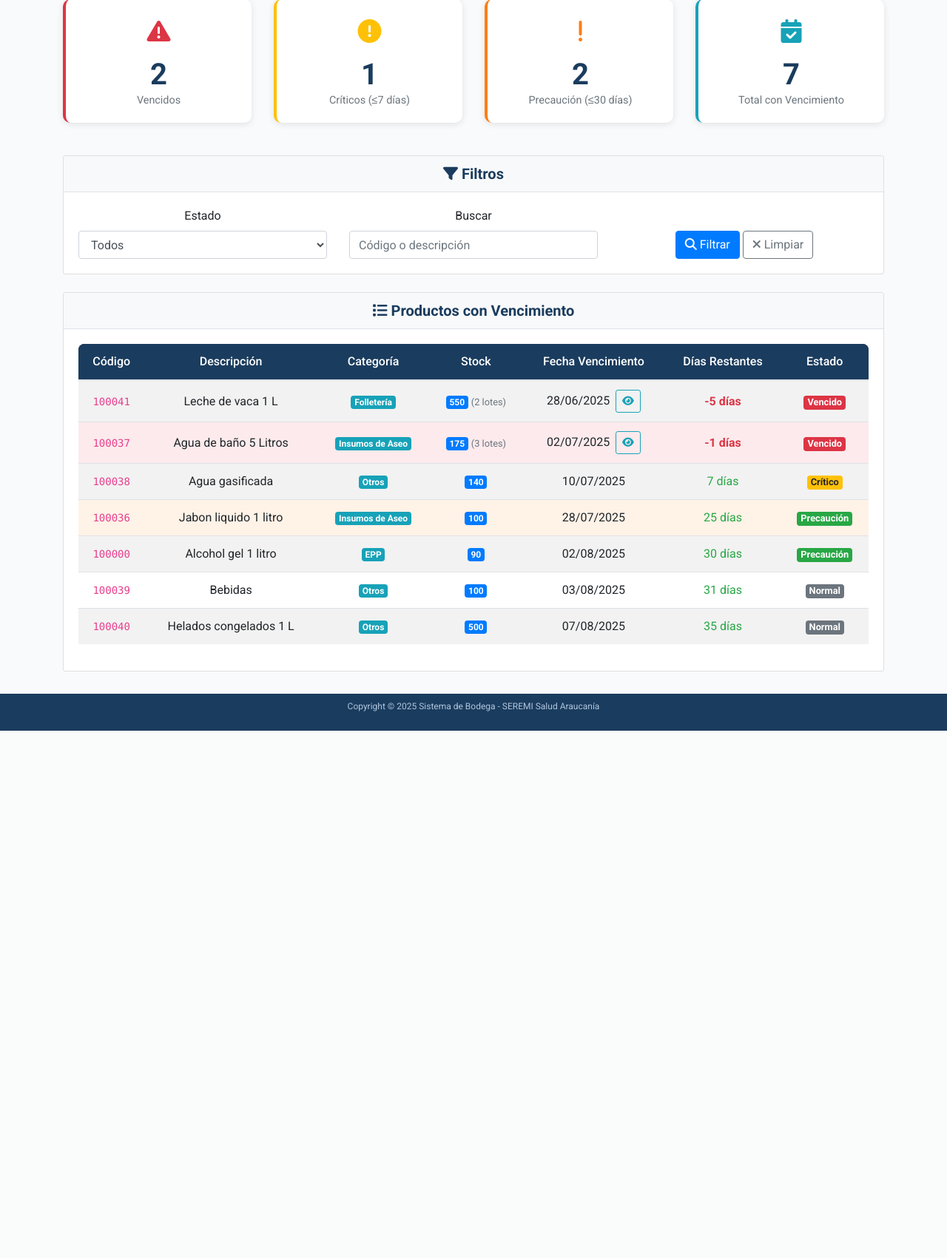
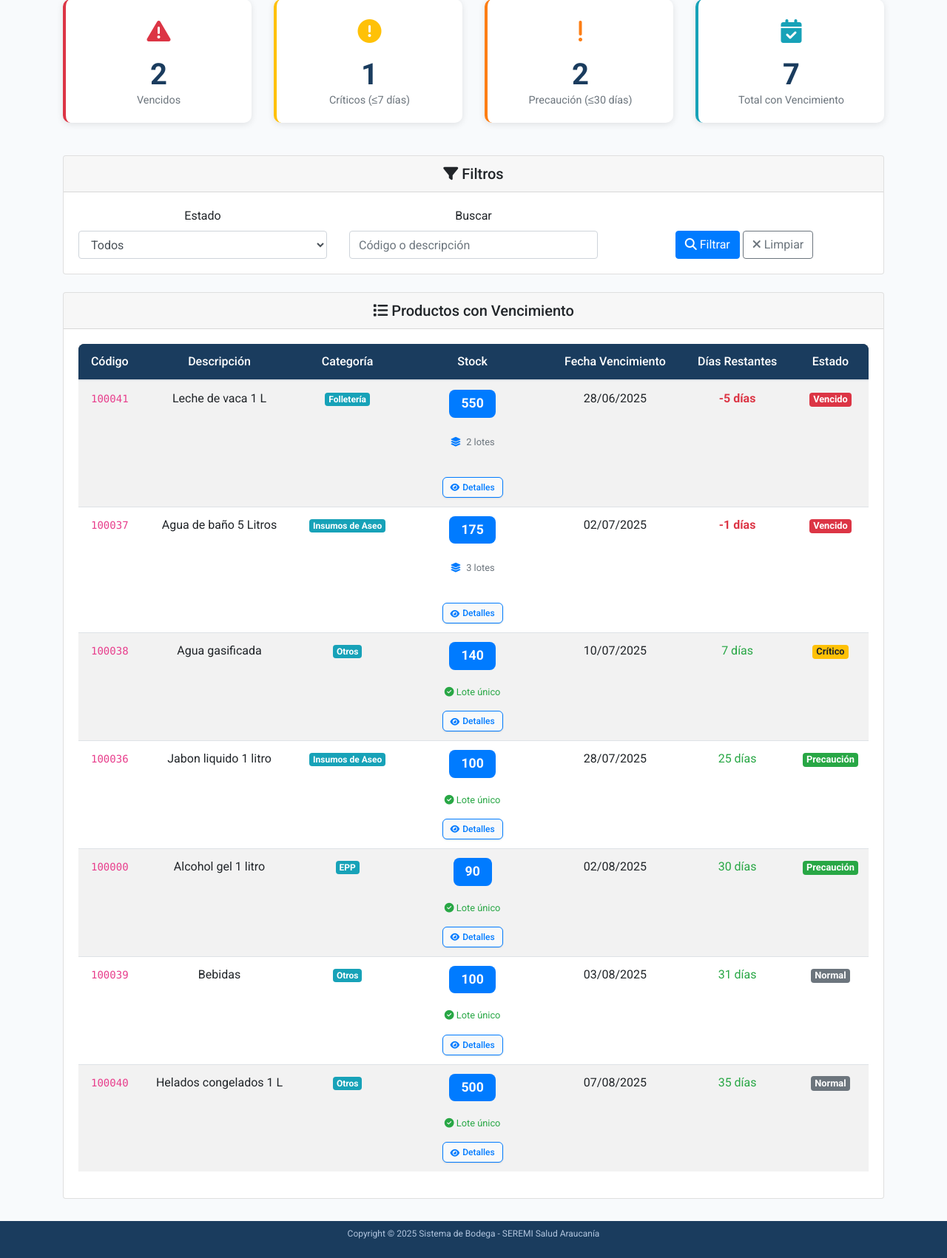
Before and after one commit to Robinson2024/bodega_seremi, a Django app: page /accounts/control-vencimientos/ in a window 1280 px wide. Shown: the part 359-2060 px from the top of the page at 74% size. Before the commit the page ends 1347 px from the top, so only its background shows below. Run offline with Django 5.2, Linux system fonts and the light colour scheme; a user stored in the database is signed in; data comes from the database, SQL or seed files in the repository; both versions use the stored data as it was after the commit; some libraries are stand-ins or nearby versions.

Commit message:
se mejora la visual y corrigen errores de la vista control de vencimiento

```diff
--- a/sistema_bodega/accounts/templates/accounts/control_vencimientos.html
+++ b/sistema_bodega/accounts/templates/accounts/control_vencimientos.html
@@ -138,20 +138,56 @@
                                         <span class="badge badge-secondary">Sin categoría</span>
                                     {% endif %}
                                 </td>
-                                <td>
-                                    <span class="badge badge-primary">{{ item.producto.stock }}</span>
-                                    {% if item.total_lotes > 1 %}
-                                        <small class="text-muted">({{ item.total_lotes }} lotes)</small>
-                                    {% endif %}
+                                <td class="text-center stock-column">
+                                    <div class="stock-container-clean">
+                                        <!-- Stock total principal -->
+                                        <div class="stock-main-number">
+                                            <span class="badge badge-primary badge-stock">{{ item.producto.stock }}</span>
+                                        </div>
+
+                                        <!-- Detalle de lotes verticalmente -->
+                                        {% if item.total_lotes > 1 %}
+                                            <div class="lotes-clean-list">
+                                                <div class="lotes-header-minimal">
+                                                    <small class="text-muted"><i class="fas fa-layer-group"></i> {{ item.total_lotes }} lotes</small>
+                                                </div>
+                                                <div class="lotes-vertical">
+                                                    {% for lote in item.lotes_info|slice:":3" %}
+                                                        <div class="lote-item-clean">
+                                                            <span class="lote-label">L{{ lote.numero }}:</span>
+                                                            <span class="lote-stock">{{ lote.stock }}</span>
+                                                        </div>
+                                                    {% endfor %}
+                                                    {% if item.lotes_info|length > 3 %}
+                                                        <div class="lote-item-clean more-lotes">
+                                                            <span class="text-muted small">+{{ item.lotes_info|length|add:"-3" }} más</span>
+                                                        </div>
+                                                    {% endif %}
+                                                </div>
+                                                <div class="details-button-container">
+                                                    <a href="{% url 'detalle-lotes-producto' item.producto.codigo_barra %}"
+                                                       class="btn-details-clean">
+                                                        <i class="fas fa-eye"></i> Detalles
+                                                    </a>
+                                                </div>
+                                            </div>
+                                        {% elif item.total_lotes == 1 %}
+                                            <div class="single-lote-clean">
+                                                <small class="text-success">
+                                                    <i class="fas fa-check-circle"></i> Lote único
+                                                </small>
+                                                <div class="details-button-container">
+                                                    <a href="{% url 'detalle-lotes-producto' item.producto.codigo_barra %}"
+                                                       class="btn-details-clean">
+                                                        <i class="fas fa-eye"></i> Detalles
+                                                    </a>
+                                                </div>
+                                            </div>
+                                        {% endif %}
+                                    </div>
                                 </td>
                                 <td>
                                     {{ item.proximo_vencimiento|date:"d/m/Y" }}
-                                    {% if item.total_lotes > 1 %}
-                                        <a href="{% url 'detalle-lotes-producto' item.producto.codigo_barra %}"
-                                           class="btn btn-sm btn-outline-info ml-1" title="Ver todos los lotes">
-                                            <i class="fas fa-eye"></i>
-                                        </a>
-                                    {% endif %}
                                 </td>
                                 <td>
                                     {% if item.dias_restantes < 0 %}
@@ -316,31 +352,141 @@
     }
 
     .table td {
+        vertical-align: top;
+        padding: 12px 8px;
+    }
+
+    .table .text-center {
         vertical-align: middle;
     }
 
-    .estado-vencido {
-        background-color: rgba(220, 53, 69, 0.1);
+    /* Estilos para la columna de stock organizada verticalmente */
+    .stock-column {
+        min-width: 180px;
+        padding: 12px 8px !important;
+        vertical-align: top;
     }
 
-    .estado-crítico {
-        background-color: rgba(255, 193, 7, 0.1);
+    .stock-container-clean {
+        display: flex;
+        flex-direction: column;
+        align-items: center;
+        gap: 12px;
     }
 
-    .estado-precaución {
-        background-color: rgba(253, 126, 20, 0.1);
+    .stock-main-number {
+        margin-bottom: 8px;
     }
 
-    .card-header {
-        background-color: #f8f9fa;
-        border-bottom: 1px solid #dee2e6;
+    .badge-stock {
+        font-size: 1.1rem;
+        padding: 10px 16px;
+        font-weight: 600;
+        border-radius: 8px;
     }
 
-    .card-header h5 {
-        color: #1a3c5e;
-        font-weight: 600;
+    /* Diseño limpio y minimalista para lotes */
+    .lotes-clean-list {
+        display: flex;
+        flex-direction: column;
+        align-items: center;
+        gap: 6px;
+        width: 100%;
     }
 
+    .lotes-header-minimal {
+        margin-bottom: 8px;
+    }
+
+    .lotes-header-minimal i {
+        margin-right: 4px;
+        color: #007bff;
+    }
+
+    .lotes-vertical {
+        display: flex;
+        flex-direction: column;
+        gap: 4px;
+        align-items: center;
+        width: 100%;
+        margin-bottom: 8px;
+    }
+
+    .lote-item-clean {
+        display: flex;
+        justify-content: space-between;
+        align-items: center;
+        width: 100%;
+        max-width: 120px;
+        padding: 2px 0;
+    }
+
+    .lote-label {
+        font-size: 0.8rem;
+        font-weight: 600;
+        color: #495057;
+    }
+
+    .lote-stock {
+        font-size: 0.8rem;
+        color: #007bff;
+        font-weight: 500;
+    }
+
+    .lote-item-clean.more-lotes {
+        justify-content: center;
+        font-style: italic;
+        margin-top: 4px;
+    }
+
+    /* Lote único limpio */
+    .single-lote-clean {
+        display: flex;
+        flex-direction: column;
+        align-items: center;
+        gap: 8px;
+    }
+
+    /* Botón de detalles con cuadro pequeño y elegante */
+    .details-button-container {
+        margin-top: 8px;
+    }
+
+    .btn-details-clean {
+        display: inline-flex;
+        align-items: center;
+        gap: 4px;
+        padding: 4px 10px;
+        background: #f8f9fa;
+        border: 1px solid #007bff;
+        border-radius: 6px;
+        color: #007bff;
+        text-decoration: none;
+        font-size: 0.75rem;
+        font-weight: 500;
+        transition: all 0.2s ease;
+        box-shadow: 0 1px 2px rgba(0,0,0,0.1);
+    }
+
+    .btn-details-clean:hover {
+        background: #007bff;
+        color: white;
+        text-decoration: none;
+        transform: translateY(-1px);
+        box-shadow: 0 2px 4px rgba(0,123,255,0.3);
+    }
+
+    .btn-details-clean i {
+        font-size: 0.7rem;
+    }
+
+    /* Efecto hover suave para las filas */
+    .table tbody tr:hover {
+        background-color: rgba(0, 123, 255, 0.05);
+        transition: background-color 0.2s ease;
+    }
+
+    /* Responsive para pantallas pequeñas */
     @media (max-width: 768px) {
         .stat-number {
             font-size: 2rem;
@@ -354,6 +500,25 @@
         .btn-sm {
             width: 100%;
         }
+
+        .stock-column {
+            min-width: 120px;
+        }
+
+        .lotes-breakdown {
+            max-width: 100px;
+            padding: 6px;
+        }
+
+        .lote-badge {
+            font-size: 0.7rem;
+            padding: 2px 6px;
+        }
+
+        .btn-xs {
+            padding: 3px 6px;
+            font-size: 0.65rem;
+        }
     }
 </style>
 {% endblock %}
```
Also changed, not shown: sistema_bodega/db.sqlite3.
